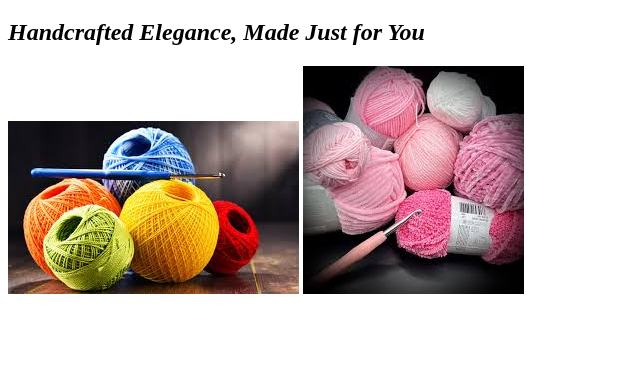
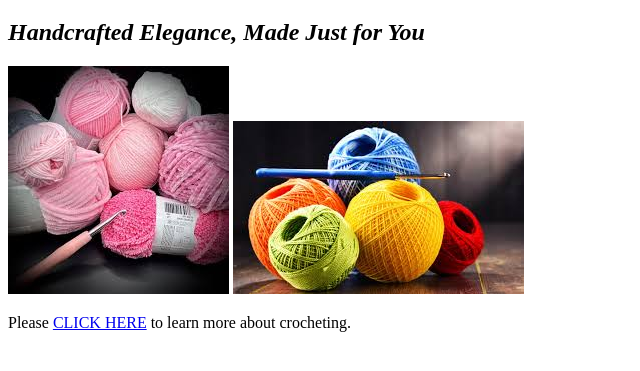
Before and after one commit to Julio-x3/The-crocherer, a plain HTML site: page crotchet.html in a window 1280 px wide. Shown: the part 61-432 px from the top of the page, without its empty margins (0-640 px from the left). Drawn offline with Linux system fonts and the light colour scheme.

Commit message:
Changed image position and added a few elements

```diff
--- a/crotchet.html
+++ b/crotchet.html
@@ -4,9 +4,10 @@
 	<title>Makena's Crotchet</title>
 </head>
 <body>
-<h1>MAKENA'S COLLECTION</h1>
-<h2><i>Handcrafted Elegance, Made Just for You</i></h2>
-<img src="img/cn.jpeg">
-<img src="img/tn.jpeg">
+	<h1>MAKENA'S COLLECTION</h1>
+	<h2><i>Handcrafted Elegance, Made Just for You</i></h2>
+	<img src="img/tn.jpeg">
+	<img src="img/cn.jpeg">
+	<p>Please <a href="http://google.com" target="_blank">CLICK HERE</a> to learn more about crocheting.</p>
 </body>
 </html>
```
